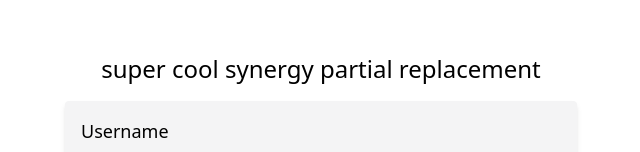
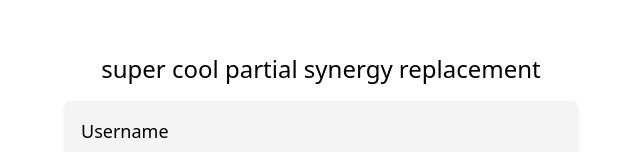
Before and after one commit to Rayn322/synergy, a SvelteKit app: page /login in a window 1280 px wide. Shown: the part 107-259 px from the top of the page, without its empty margins (319-959 px from the left). Built offline with nearby package versions, Linux system fonts and the light colour scheme; no server answers.

Commit message:
Change wording on login page

```diff
--- a/src/routes/login/+page.svelte
+++ b/src/routes/login/+page.svelte
@@ -10,6 +10,6 @@
 </script>
 
 <div class="mx-auto mt-[20vh] flex w-[85vw] max-w-lg flex-col gap-y-4">
-	<h1 class="mx-auto text-center text-2xl">super cool synergy partial replacement</h1>
+	<h1 class="mx-auto text-center text-2xl">super cool partial synergy replacement</h1>
 	<Login />
 </div>
```
